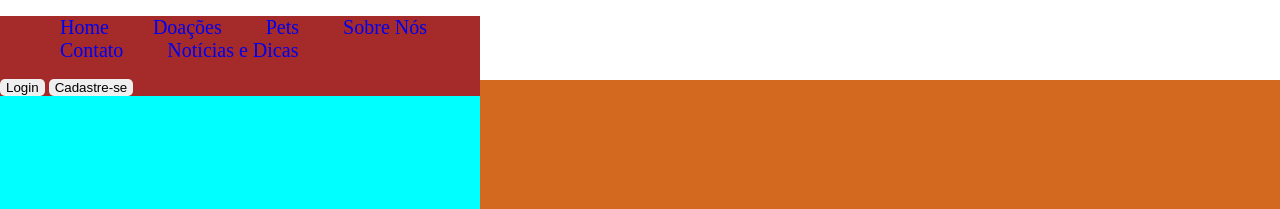
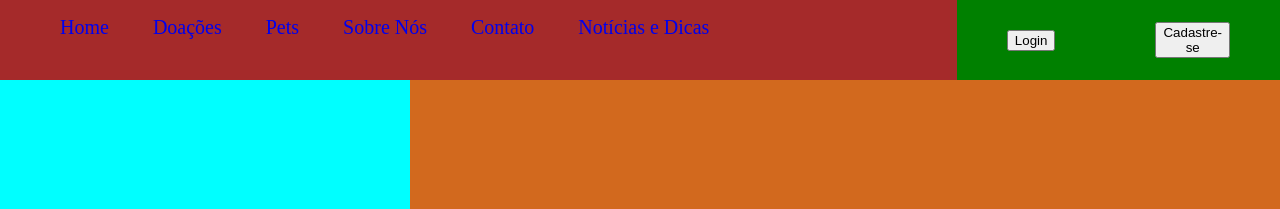
Before and after one commit to KrowDevilu/Projeto-Site-Ado-o, a plain HTML site: page Projeto Site Adocao/index.html in a window 1280 px wide. Shown: the top 209 px of the page. Drawn offline with Linux system fonts and the light colour scheme.

Commit message:
Update index.html

```diff
--- a/Projeto Site Adocao/index.html
+++ b/Projeto Site Adocao/index.html
@@ -11,7 +11,9 @@
 
 <body>
     <div class="box">
-        <div class="nav">
+
+
+
             <header>
                 <ul>
                     <li><a href="#Home">Home</a></li>
@@ -21,13 +23,15 @@
                     <li><a href="#Contato">Contato</a></li>
                     <li><a href="#NoticiaseDicas">Notícias e Dicas</a></li>
                 </ul>
-                <div class="headbtns">
-                    <button class="login">Login</button>
-                    <Button class="cadastro">Cadastre-se</Button>
-                </div>
+            </header>
+            <aside>
+                <button class="login">Login</button>
+                <Button class="cadastro">Cadastre-se</Button>
+            </aside>
 
-            </header>
-        </div>
+
+
+
         <div class="logo">
             <img src="" alt="logo" class="img_logo">
         </div>
@@ -67,7 +71,6 @@
             <article>
                 <img src="" alt="GPS google" class="img_local">
             </article>
-
         </div>
 
     </div>
```
